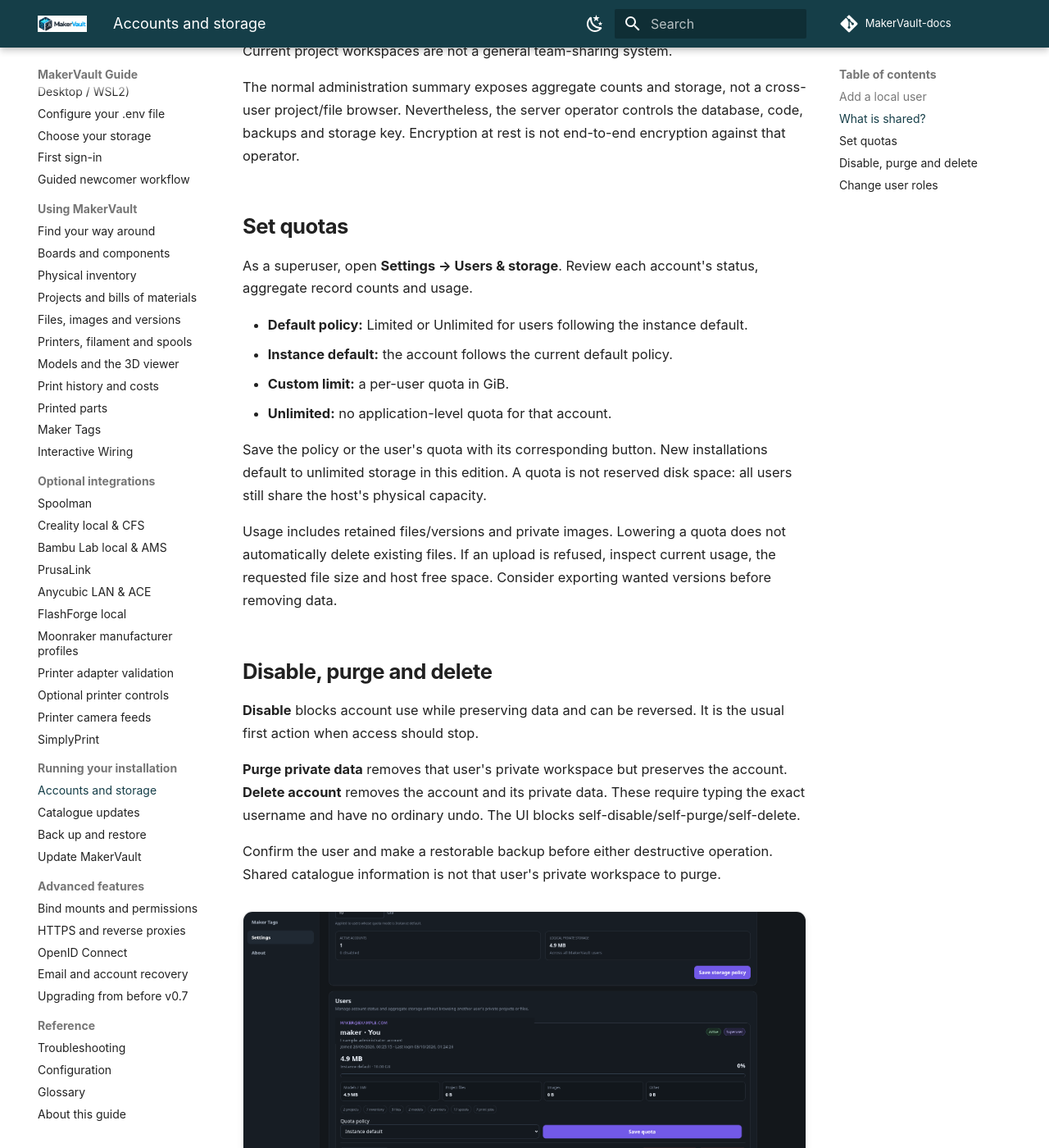
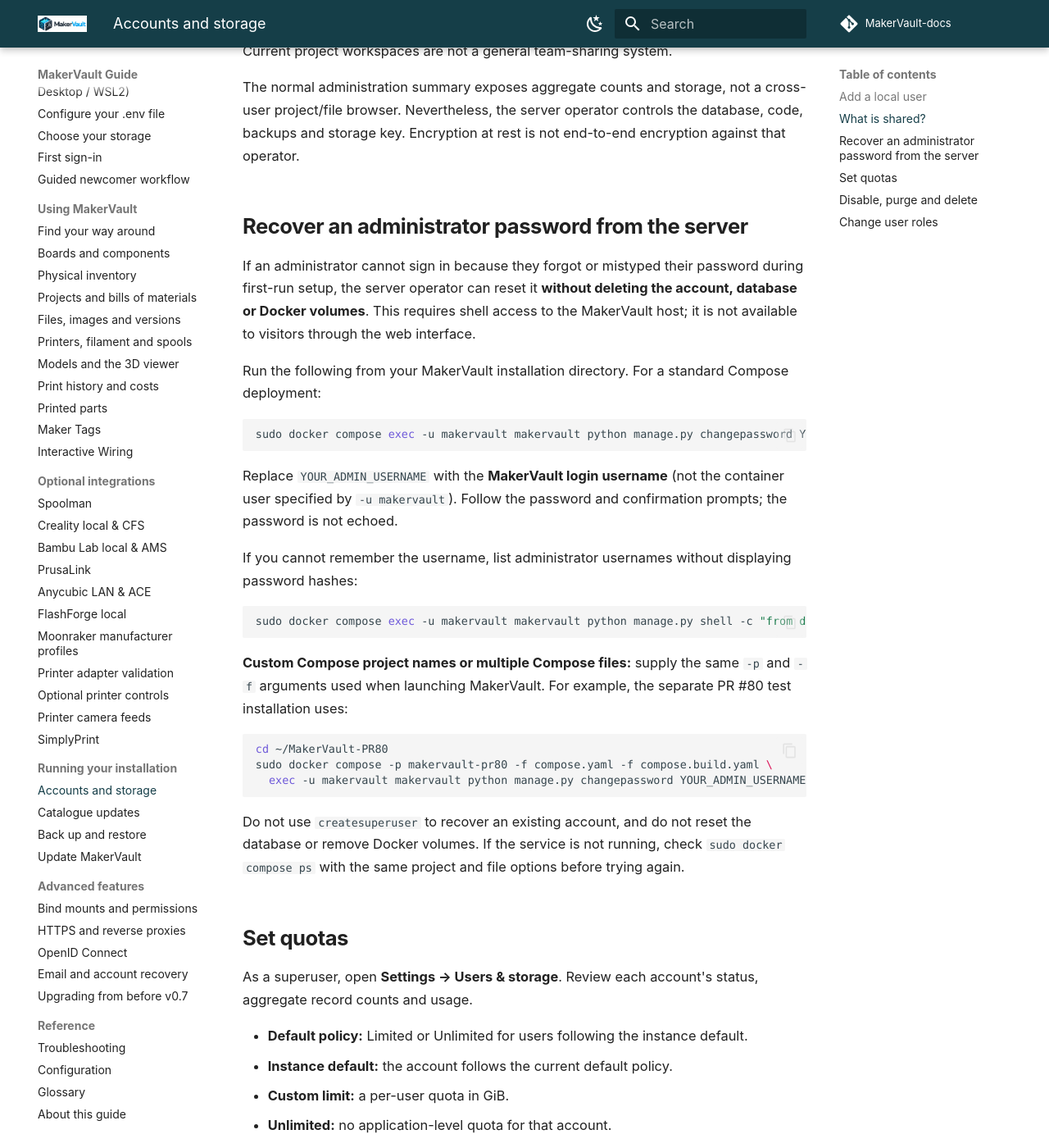
Before and after one commit to gavrd7/MakerVault-docs, an MkDocs documentation site: the page built from docs/guide/administration/accounts.md, in a window 1280 px wide and 1400 px high, scrolled down 1500 px. Shown: the whole window at 82% size. Built offline with MkDocs 1.6.1 and Material for MkDocs 9.7.7, drawn with Linux system fonts in a browser that asks for light colours; comment, search, counter and statistics services are not loaded.

Commit message:
Document safe administrator password reset and username lookup (#20)

````diff
--- a/docs/guide/administration/accounts.md
+++ b/docs/guide/administration/accounts.md
@@ -27,6 +27,35 @@
 Shared catalogue/reference records describe products. Personal inventory, projects, files, printers, spools, models, print history and integration settings are owner-scoped. Current project workspaces are not a general team-sharing system.
 
 The normal administration summary exposes aggregate counts and storage, not a cross-user project/file browser. Nevertheless, the server operator controls the database, code, backups and storage key. Encryption at rest is not end-to-end encryption against that operator.
+
+
+## Recover an administrator password from the server
+
+If an administrator cannot sign in because they forgot or mistyped their password during first-run setup, the server operator can reset it **without deleting the account, database or Docker volumes**. This requires shell access to the MakerVault host; it is not available to visitors through the web interface.
+
+Run the following from your MakerVault installation directory. For a standard Compose deployment:
+
+```bash
+sudo docker compose exec -u makervault makervault python manage.py changepassword YOUR_ADMIN_USERNAME
+```
+
+Replace `YOUR_ADMIN_USERNAME` with the **MakerVault login username** (not the container user specified by `-u makervault`). Follow the password and confirmation prompts; the password is not echoed.
+
+If you cannot remember the username, list administrator usernames without displaying password hashes:
+
+```bash
+sudo docker compose exec -u makervault makervault python manage.py shell -c "from django.contrib.auth import get_user_model; print(list(get_user_model().objects.filter(is_superuser=True).values_list('username', flat=True)))"
+```
+
+**Custom Compose project names or multiple Compose files:** supply the same `-p` and `-f` arguments used when launching MakerVault. For example, the separate PR #80 test installation uses:
+
+```bash
+cd ~/MakerVault-PR80
+sudo docker compose -p makervault-pr80 -f compose.yaml -f compose.build.yaml \
+  exec -u makervault makervault python manage.py changepassword YOUR_ADMIN_USERNAME
+```
+
+Do not use `createsuperuser` to recover an existing account, and do not reset the database or remove Docker volumes. If the service is not running, check `sudo docker compose ps` with the same project and file options before trying again.
 
 ## Set quotas
 
````
